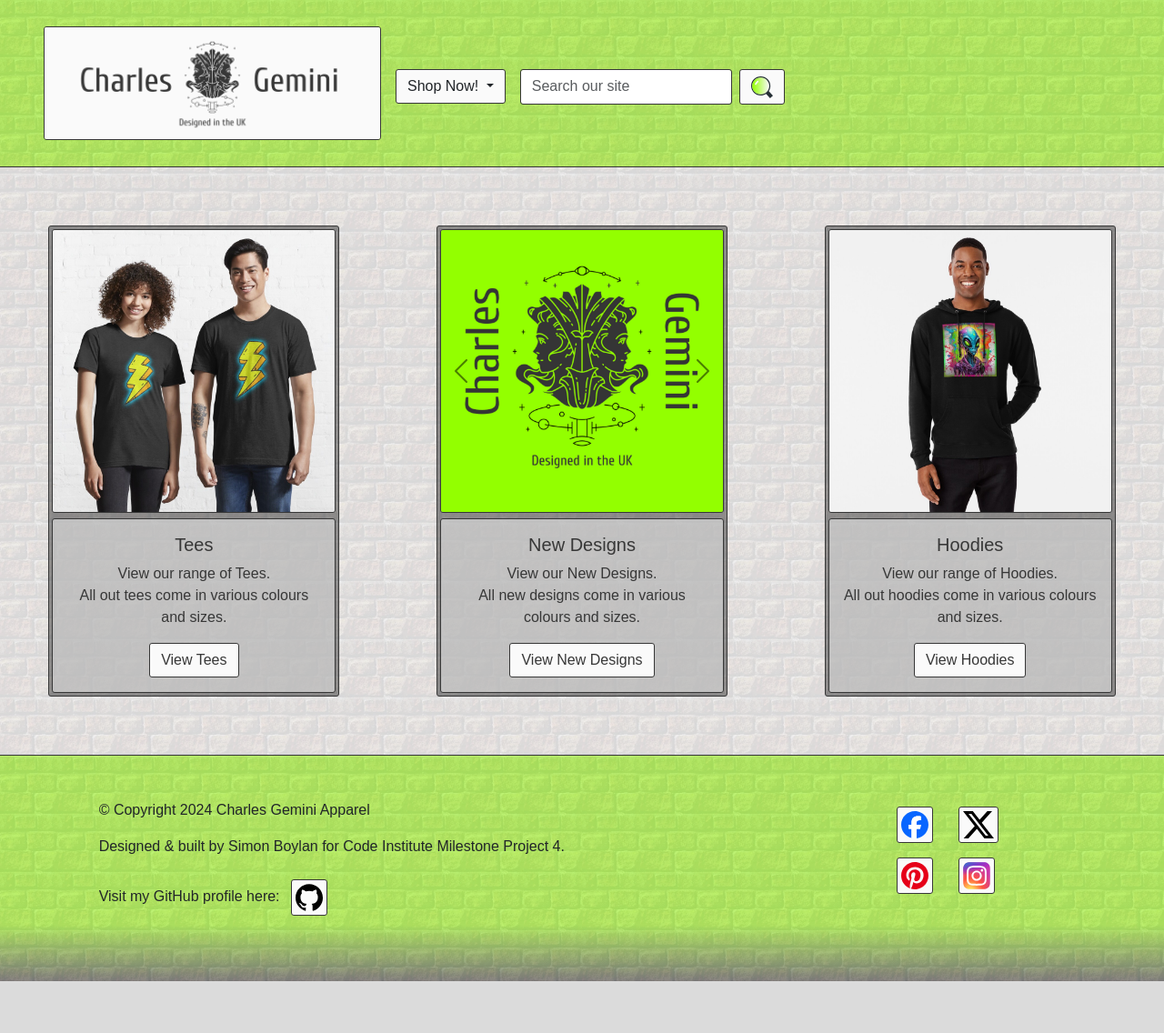
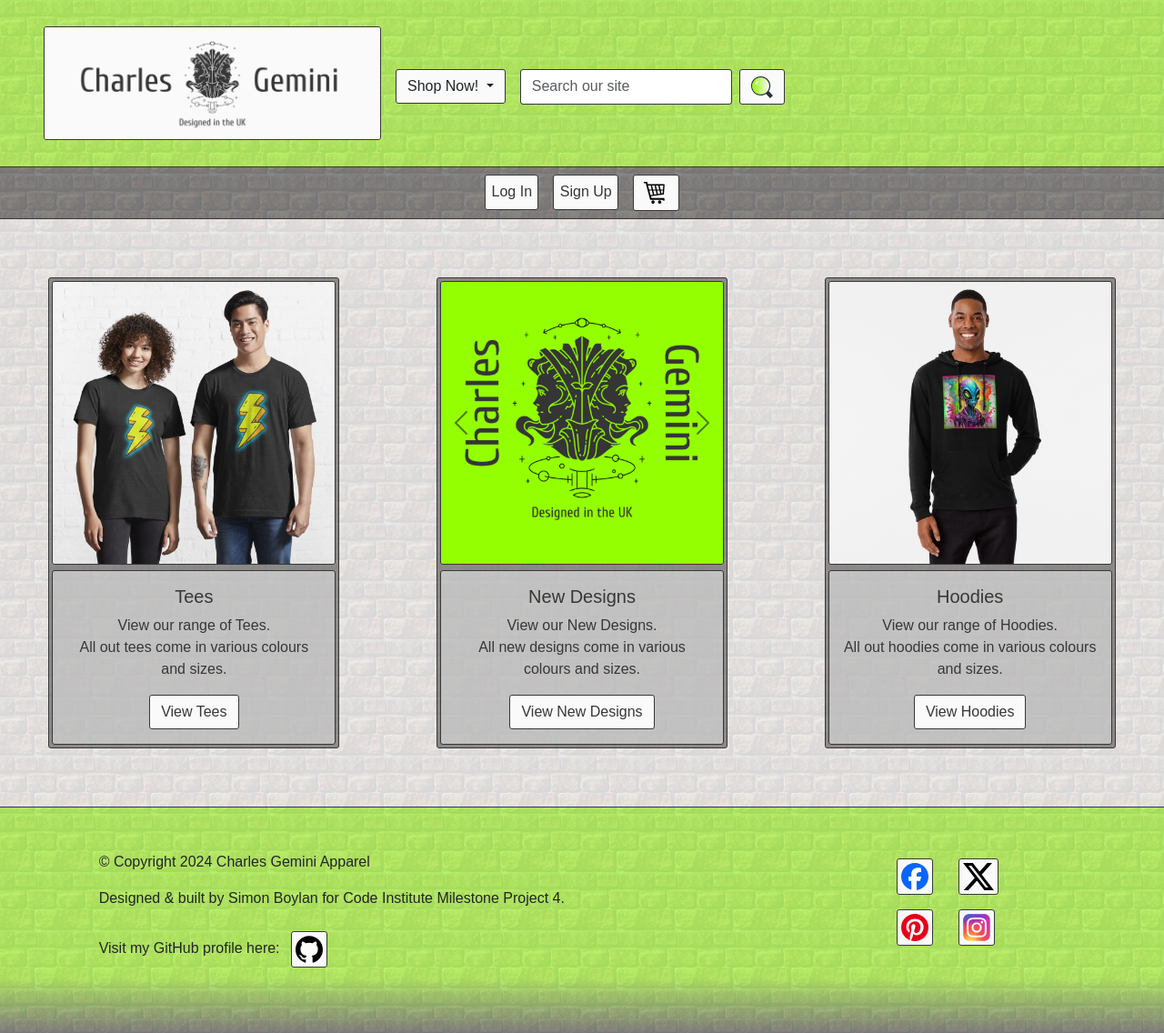
Before and after one commit to boderg/charles-gemini-apparel, a Django app: page / in a window 1280 px wide. Shown: the whole page at 91% size. Before the commit the page ends 1079 px from the top, so only its background shows below. Run offline with Django 5.2, Linux system fonts and the light colour scheme; some libraries are stand-ins or nearby versions; some web fonts are replaced.

Commit message:
Update nav bar layout

```diff
--- a/static/css/base.css
+++ b/static/css/base.css
@@ -17,6 +17,7 @@
     /** Box Shadows **/
     --big-box-shadow: 1px 1px 10px rgb(55, 55, 55);
     --small-box-shadow: 1px 1px 5px rgb(55, 55, 55);
+    --small-box-shadow-invert: 1px 1px 5px rgb(250, 250, 250);
     --big-inset-box-shadow: inset 1px 1px 5px rgb(55, 55, 55);
     --small-inset-box-shadow: inset 1px 1px 3px rgb(55, 55, 55);
 
@@ -80,6 +81,35 @@ main {
     border: var(--thin-border);
     box-shadow: var(--big-box-shadow);
     transition: var(--transition-quick);
+}
+
+.navbar-nav .nav-link {
+    border: var(--thin-border);
+    border-radius: var(--border-radius);
+    background-color: var(--background);
+    color: var(--secondary-colour);
+    padding: 0.4rem;
+}
+
+.navbar-nav .nav-link:hover {
+    border: var(--thin-border);
+    border-radius: var(--border-radius);
+    box-shadow: var(--small-box-shadow-invert);
+    transition: var(--transition-quick);
+}
+
+.navbar-nav .nav-link:active {
+    background-color: var(--primary-colour-translucent);
+    transition: var(--transition-quick);
+}
+
+.bottom-nav {
+    background-color: var(--secondary-colour-translucent);
+    border-bottom: var(--thin-border);
+}
+
+.shopping-icon {
+    height: 1.5rem;
 }
 
 /*** Logo ***/
--- a/templates/includes/header.html
+++ b/templates/includes/header.html
@@ -46,4 +46,23 @@
         </div>
     </nav>
 
+    <div class="container-fluid bottom-nav">
+        <div class="navbar-nav py-2">
+            <ul class="nav justify-content-center">
+                <li class="nav-item">
+                    <a class="nav-link btn mx-3" href="#">Log In</a>
+                </li>
+                <li class="nav-item">
+                    <a class="nav-link btn" href="#">Sign Up</a>
+                </li>
+                <li class="nav-item">
+                    <a class="nav-link btn mx-3" href="#">
+                        <img src="{% static 'images/icons/cart-line-icon.svg' %}" class="shopping-icon ps-1 pe-2" alt="">
+                    </a>
+                </li>
+              </ul>
+        </div>
+    </div>
+
+
 </header>
```
Also changed, not shown: static/images/icons/cart-line-icon.svg (added).
